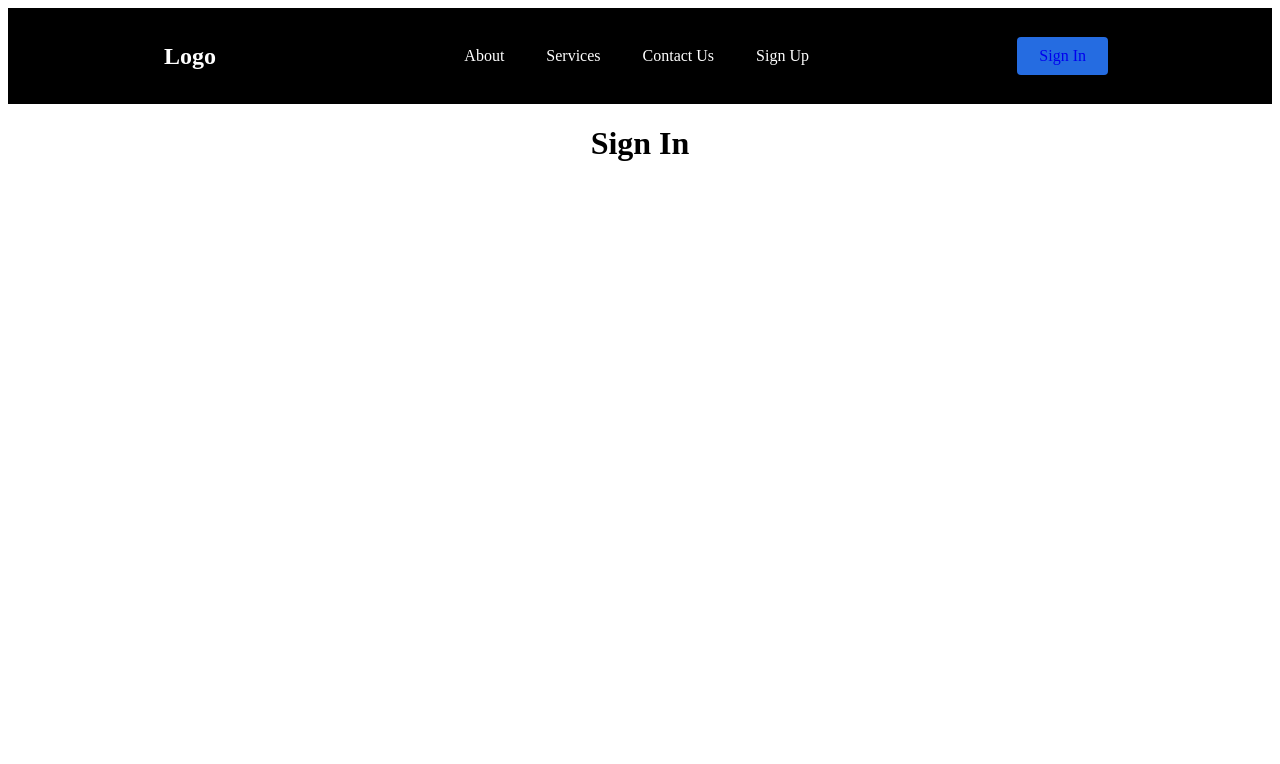
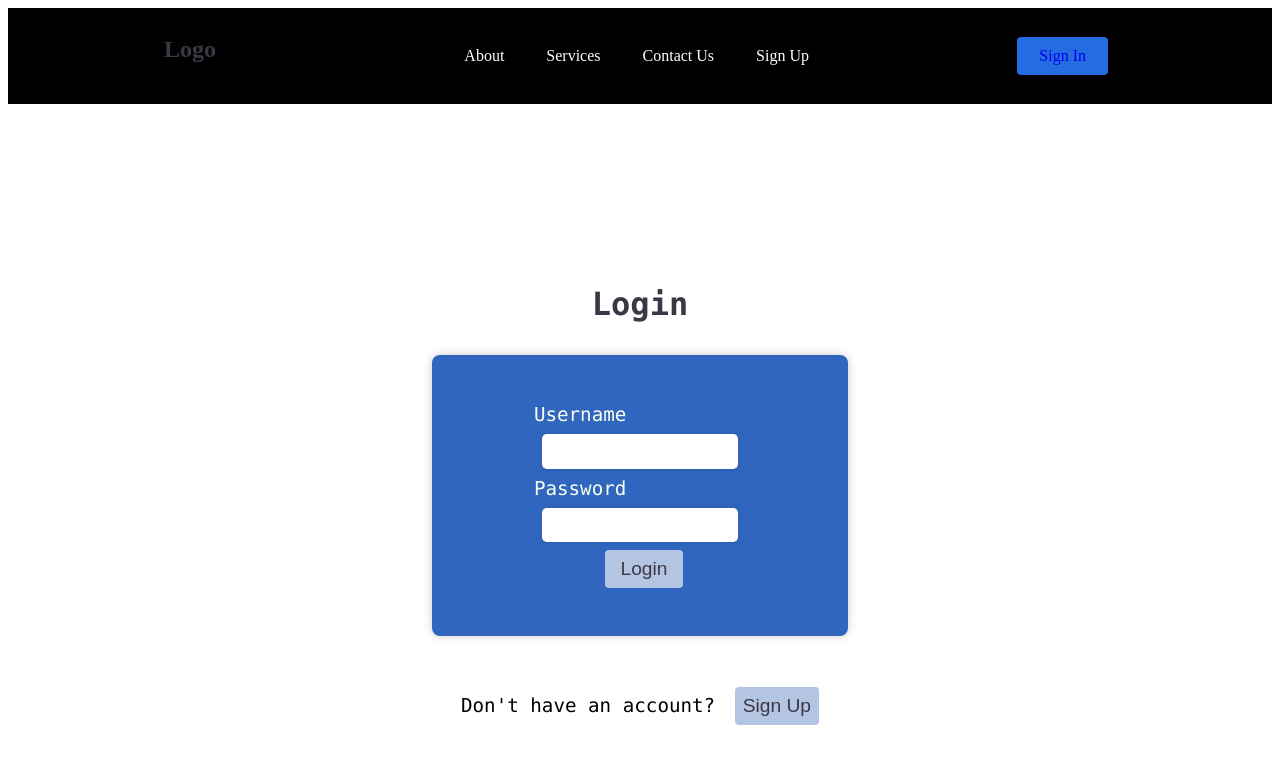
Before and after one commit to Dantallope/BigBoiBudgeting, a React (Create React App) app: page /sign-in in a window 1280 px wide. Shown: the top 764 px of the page. Built offline with nearby package versions, Linux system fonts and the light colour scheme.

Commit message:
updated signin page to link with button

```diff
--- a/package.json
+++ b/package.json
@@ -42,5 +42,8 @@
       "last 1 firefox version",
       "last 1 safari version"
     ]
+  },
+  "devDependencies": {
+    "css-loader": "^6.7.3"
   }
 }
--- a/src/App.js
+++ b/src/App.js
@@ -4,7 +4,7 @@ import NavBar from './NavBar';
 import { BrowserRouter as Router, Routes, Route } from 'react-router-dom';
 
 // import AppSpendingOverview from './overview.js';
-import Home, { homeLoader } from './pages'
+// import Home, { homeLoader } from './pages'
 import About from './pages/about'
 import Services from './pages/services'
 import ContactUs from './pages/contact-us'
@@ -18,7 +18,7 @@ function App() {
     <Router>
       <NavBar />
         <Routes>
-          <Route path="/" exact element={ <Home/> } loader={homeLoader}/>
+          {/* <Route path="/" exact element={ <Home/> } /> */}
           <Route path="/about"  element={ <About/> } />
           <Route path="/services"  element={ <Services/> } />
           <Route path="/contact-us"  element={ <ContactUs/> } />
--- a/src/pages/sign-in.js
+++ b/src/pages/sign-in.js
@@ -1,11 +1,54 @@
-import React from 'react'
+import React, { useState } from 'react';
+import '../css/signin.css';
 
+//login toggle event
 const SignIn = () => {
+  const [isSignIn, setIsSignIn] = useState(true);
+
+  const handleToggle = () => {
+    setIsSignIn(!isSignIn);
+  };
+
+// option to login or sign up
   return (
-    <div style = {{display:'flex',justifyContent:'center', alignContent:'center',height:'90vh'}}>
-        <h1>Sign In</h1>
+    <div className="container">
+      <h1>{isSignIn ? 'Login' : 'Sign Up'}</h1>
+      <form>
+        <div className="form-control">
+          <label htmlFor="username">Username</label>
+          <input type="text" id="username" />
+        </div>
+        <div className="form-control">
+          <label htmlFor="password">Password</label>
+          <input type="password" id="password" />
+        </div>
+
+
+        {!isSignIn && (
+          <div className="form-control">
+            <label htmlFor="confirm-password">Confirm Password</label>
+            <input type="password" id="confirm-password" />
+          </div>
+        )}
+        <button type="submit">{isSignIn ? 'Login' : 'Sign Up'}</button>
+      </form>
+
+
+      <div className="toggle">
+        {isSignIn ? (
+          <p>
+            Don't have an account?{' '}
+            <button onClick={handleToggle}>Sign Up</button>
+          </p>
+        ) : (
+          <p>
+            Already have an account?{' '}
+            <button onClick={handleToggle}>Login</button>
+          </p>
+        )}
+      </div>
     </div>
-  )
-}
+  );
+};
 
-export default SignIn
+export default SignIn;
```
Also changed, not shown: src/css/signin.css (renamed from src/css/login.css), 1 other file (tests, documents, lock files or other folders).
